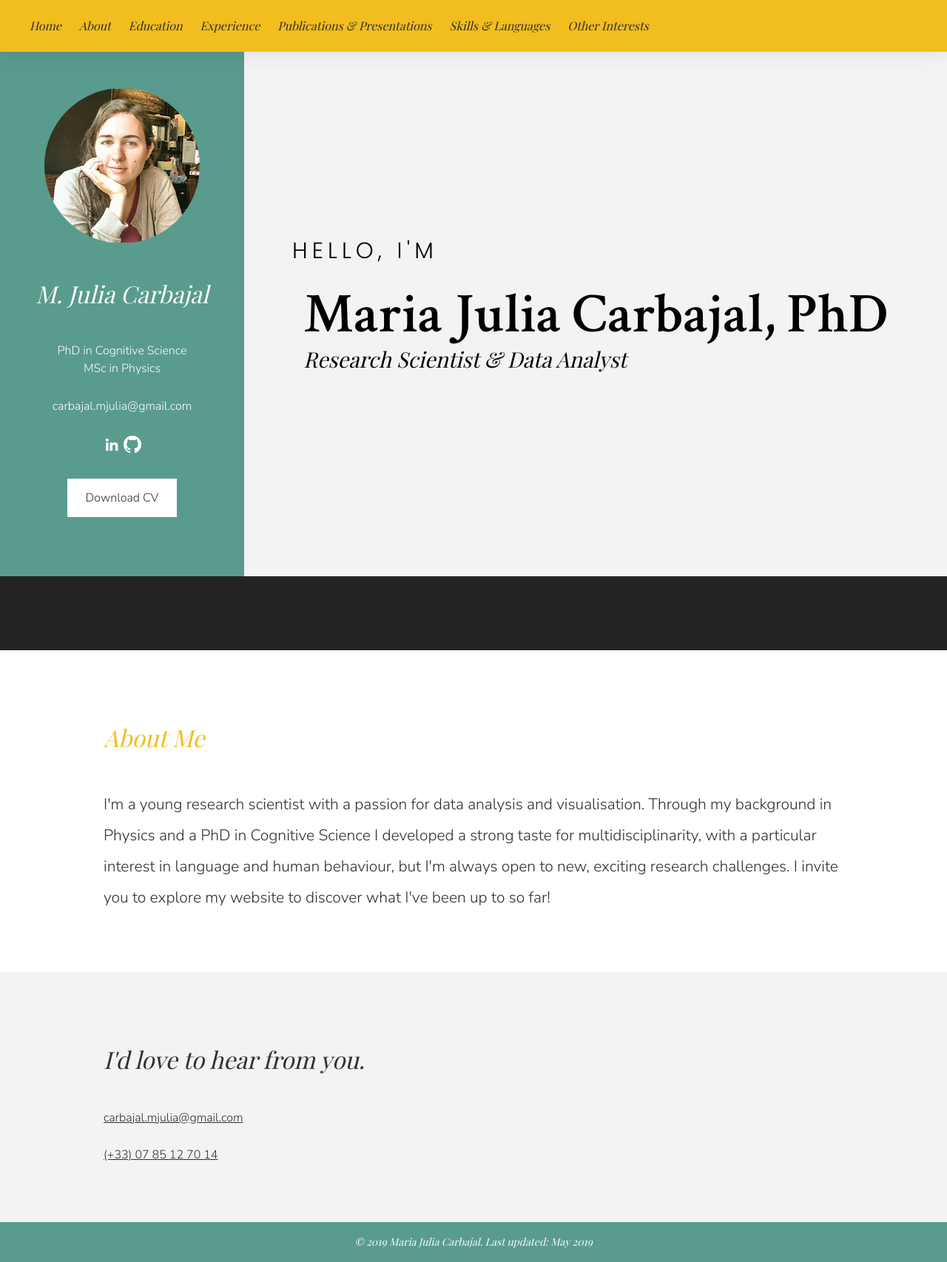
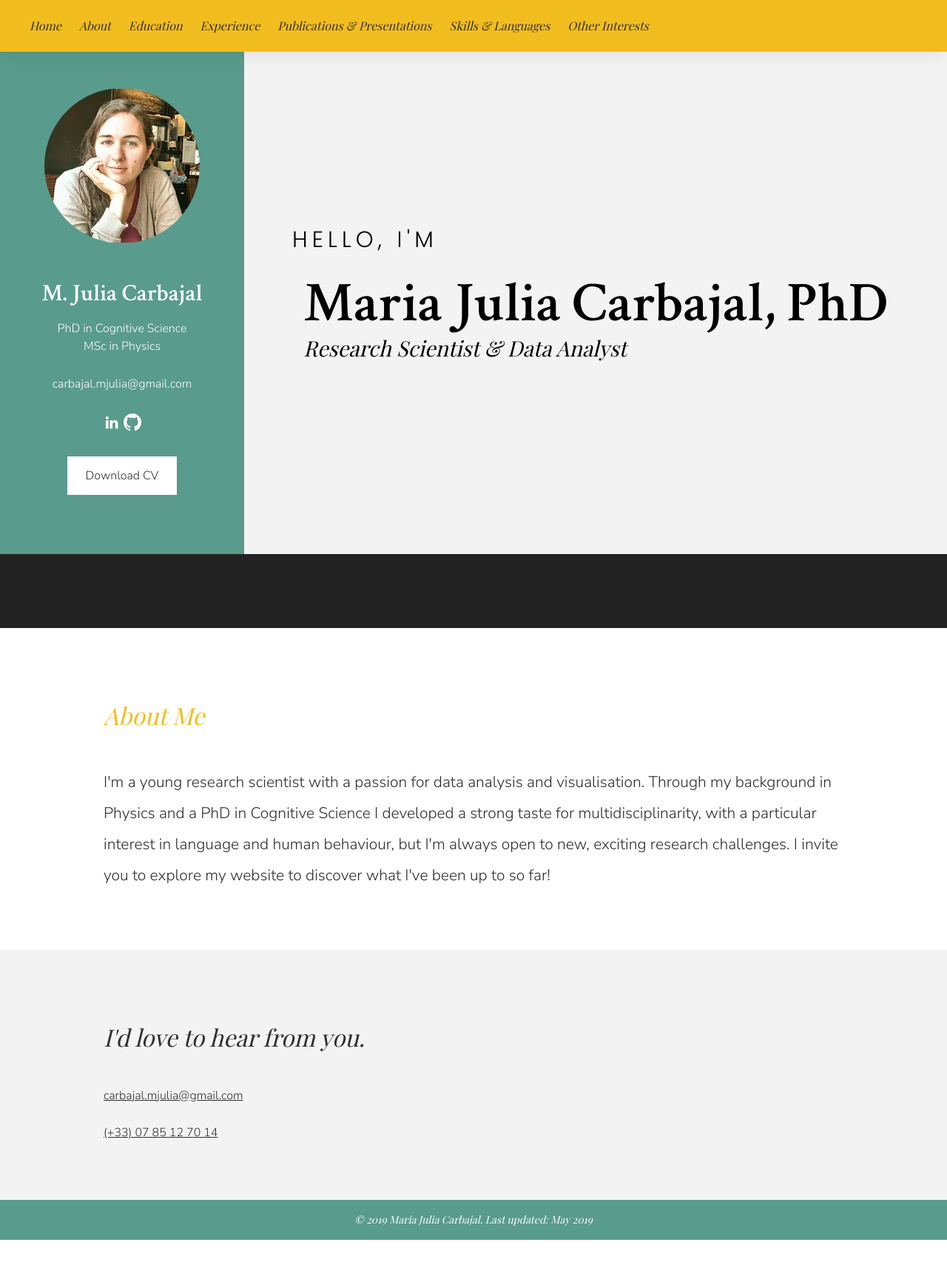
Before and after one commit to basaringaron/julie-website, a Jekyll site: the page built from _source/index.html, in a window 1280 px wide. Shown: the whole page at 74% size. Built offline with Jekyll 4.4.1, drawn with Linux system fonts in a browser that asks for light colours; some web fonts are replaced; after the commit the page ends 1676 px from its top, so only the background shows below that.

Commit message:
Adjustments to homepage sidebar

```diff
--- a/_source/css/style.scss
+++ b/_source/css/style.scss
@@ -6,6 +6,7 @@
 // Colors
 $charcoal: #2F2F30;
 $yellow: #F2BD1E;
+$teal: #599B8D;
 $light-gray: #F3F3F3;
 
 // Fonts
@@ -213,9 +214,8 @@ strong {
 .hero-sidebar {
 	width: 330px;
 	flex-shrink: 0;
-
-	background-color: #599b8d;
-	color:  white;
+	background-color: $teal;
+	color: white;
 	display: flex;
 	flex-direction: column;
 	align-items: center;
@@ -235,6 +235,13 @@ strong {
 
 	p {
 		line-height: 1.5em;
+	}
+
+	h1 {
+		font-family: $crimson-text;
+		font-weight: 600;
+		font-style: normal;
+		margin-bottom: 0;
 	}
 
 	@media screen and (max-width: $hero-break-point) {
--- a/_source/index.html
+++ b/_source/index.html
@@ -11,8 +11,8 @@
 		<a href="mailto:{{ site.email }}">{{ site.email }}</a>
 
 		<div>
-			<a href=""><img src="/images/icon-linkedin.webp"></a>
-			<a href=""><img src="/images/icon-github.webp"></a>
+			<a href="https://www.linkedin.com/in/julia-carbajal-851600125/"><img src="/images/icon-linkedin.webp"></a>
+			<a href="https://github.com/{{ site.github_username }}"><img src="/images/icon-github.webp"></a>
 		</div>
 
 		<a href="" class="cv-link">Download CV</a>
```
